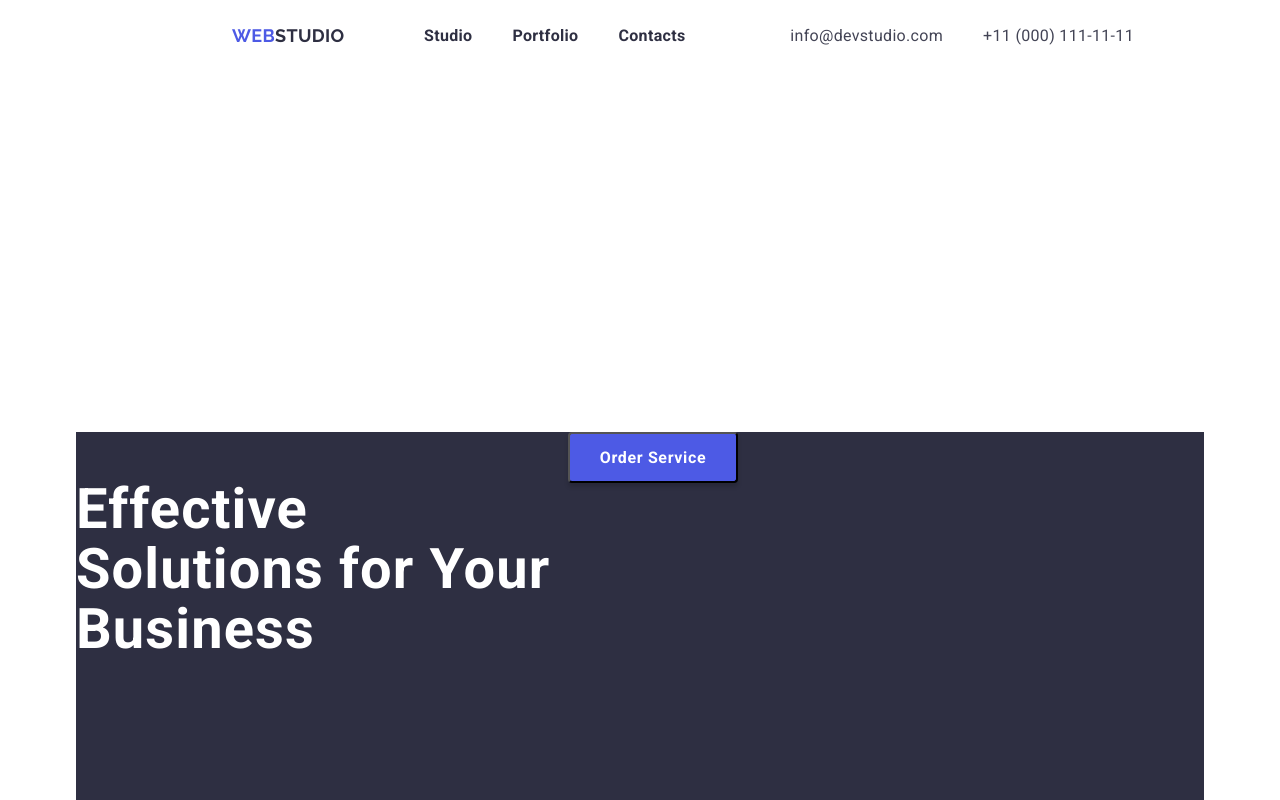
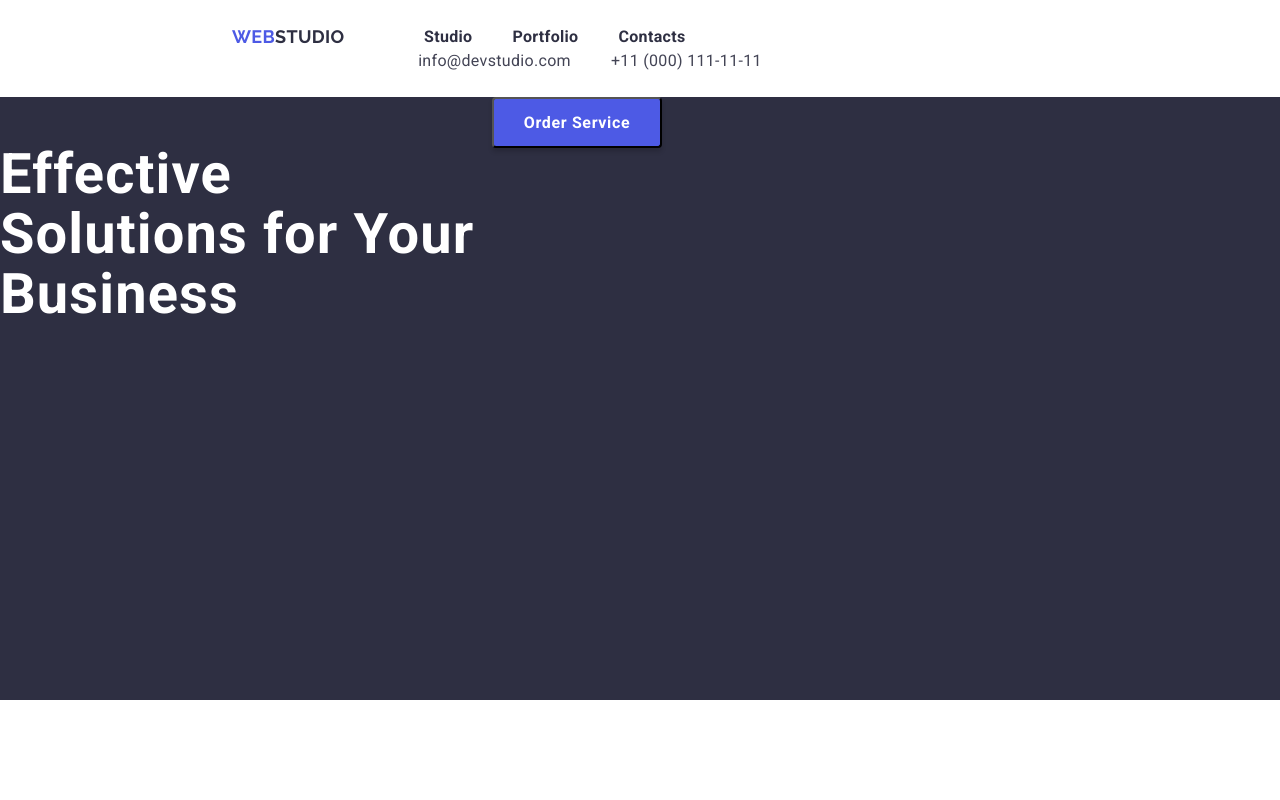
Before and after one commit to ishcenko/goit-markup-hw-03, a plain HTML site: page index.html in a window 1280 px wide. Shown: the top 800 px of the page. Drawn offline with Linux system fonts and the light colour scheme.

Commit message:
хедер

```diff
--- a/css/style.css
+++ b/css/style.css
@@ -7,11 +7,11 @@
     --white-color: #FFFFFF;
     --light: #F4F4FD;
 }
-*,
+/* *,
 *::before,
 *::after {
     box-sizing: border-box;
-}
+} */
 body {
     font-family: Roboto, sans-serif;
     line-height: 1;
@@ -26,9 +26,10 @@ ul {
     list-style: none;
 }
 .container {
-    width: 1158px;
+    width: 1128px;
     margin: 0 auto;
-    padding: 0 15px;
+    padding-left: 15px;
+    padding-right: 15px;
 }
 p,
 h1,
@@ -43,18 +44,19 @@ ul {
 }
 /* header */
 .navigation {
-    display: flex;
+    /* display: block; */
     align-items: center;
-    justify-content: space-between ;
-    width: 1158px;
+    justify-content: space-between;
+    /* width: 1158px; */
     height: 72px;
-
-
+    padding-top: 25px;
 }
 .nav-item-link {
     display: flex;
     align-items: center;
-    justify-content: space-between;
+    /* justify-content: space-between; */
+    margin-right: 100px;
+
 }
 .logo {
     width: 115px;
@@ -103,6 +105,7 @@ ul {
 }
 .contact {
     display: flex;
+    justify-content: center;
 }
 .nav-mail,
 .nav-tel {
@@ -137,7 +140,7 @@ ul {
     /* display: block; */
     /* justify-content: center;
     align-items: center; */
-margin-top: 360px;
+/* margin-top: 360px; */
 }
 /* .main-section {
     height: 603px;
@@ -323,8 +326,9 @@ margin-top: 360px;
     height: 110px;
     margin-left: 156px;
 }
-.ftr-link {
-}
+/* .ftr-link {
+
+} */
 .footer-web {
     font-family: 'Raleway';
     font-weight: 700;
--- a/index.html
+++ b/index.html
@@ -11,10 +11,10 @@
     <link rel="preconnect" href="https://fonts.googleapis.com"><link rel="preconnect" href="https://fonts.gstatic.com" crossorigin><link href="https://fonts.googleapis.com/css2?family=Raleway:wght@700&family=Roboto:wght@400;500;700;900&display=swap" rel="stylesheet">
 </head>
 <body>
-    <div class="container">
     <!-- шапка сайту -->
     <header class="navigation">
-        <nav class="nav-item-link">
+        <div class="container">
+            <nav class="nav-item-link">
             <a class="logo" href="#"><span class="logo-web">Web</span><span class="logo-stydio">Studio</span></a>
             <ul class="nav-items">
                 <li><a class="nav-link" href="./index.html">Studio</a></li>
@@ -26,6 +26,8 @@
             <li><a class="nav-mail" href="mailto:info@devstudio.com">info@devstudio.com</a></li>
             <li><a class="nav-tel" href="tel:+11(000)111-11-11">+11 (000) 111-11-11</a></li>
         </ul>
+        </div>
+
     </header>
     <!-- основний контент -->
     <main>
@@ -99,7 +101,6 @@
         <div class="ftr-text">
         <a class="ftr-link" href="#"> <span class="footer-web">Web</span><span class="footer-studio">Studio</span> </a>
         <p class="footer-txt">Increase the flow of customers and sales for your business with digital marketing & growth solutions.</p>
-        </div>
     </footer>
 </div>
 </body>
```
